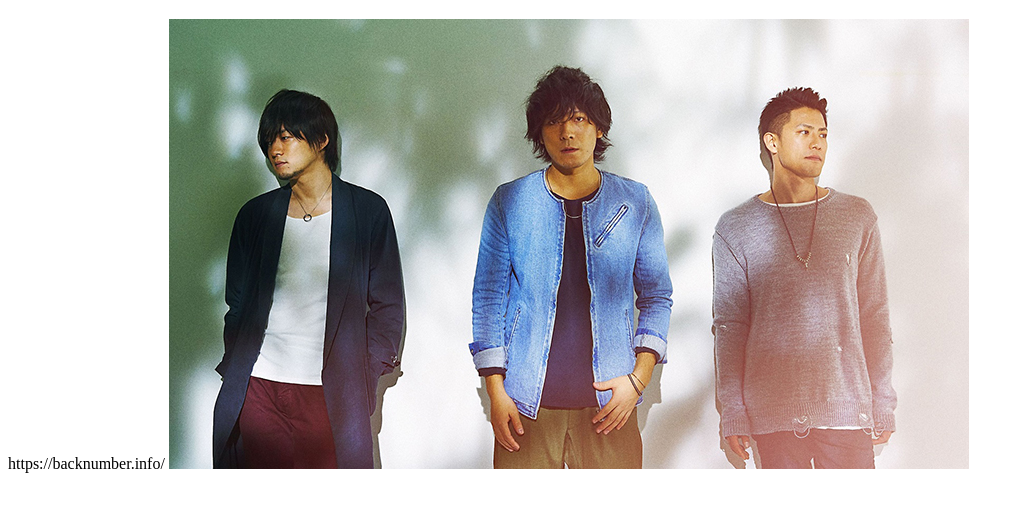
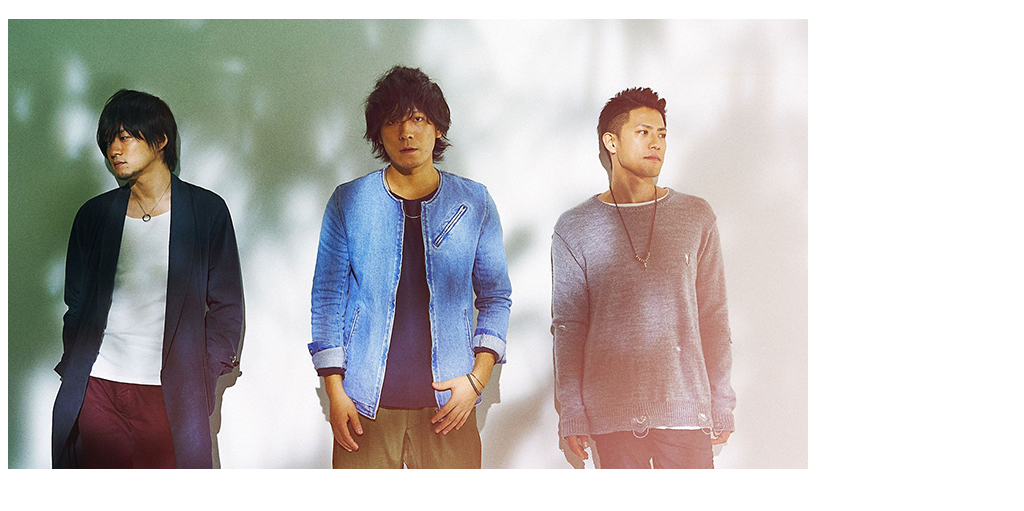
Before and after one commit to kinugawatakuma/2022zenki, a plain HTML site: page e.html in a window 1280 px wide. Shown: the part 61-572 px from the top of the page, without its empty margins (0-1024 px from the left). Drawn offline with Linux system fonts and the light colour scheme.

Commit message:
Update e.html

```diff
--- a/e.html
+++ b/e.html
@@ -10,7 +10,7 @@
 <body>
 
 <h1>backnumber</h1>
-https://backnumber.info/
+
   <a href="https://backnumber.info/"><img src="back number.jpg" alt="backnumberホームページ"></a>
 </body>
 </html>
```
